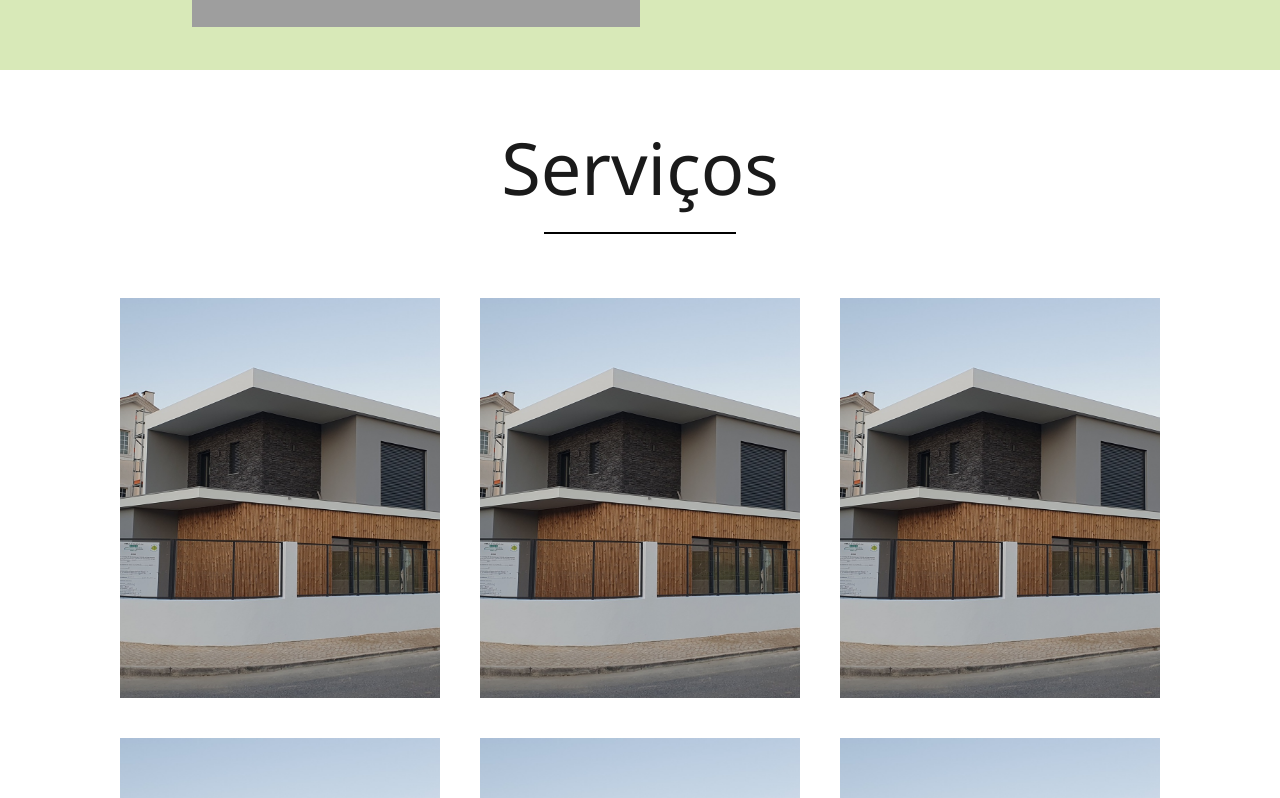
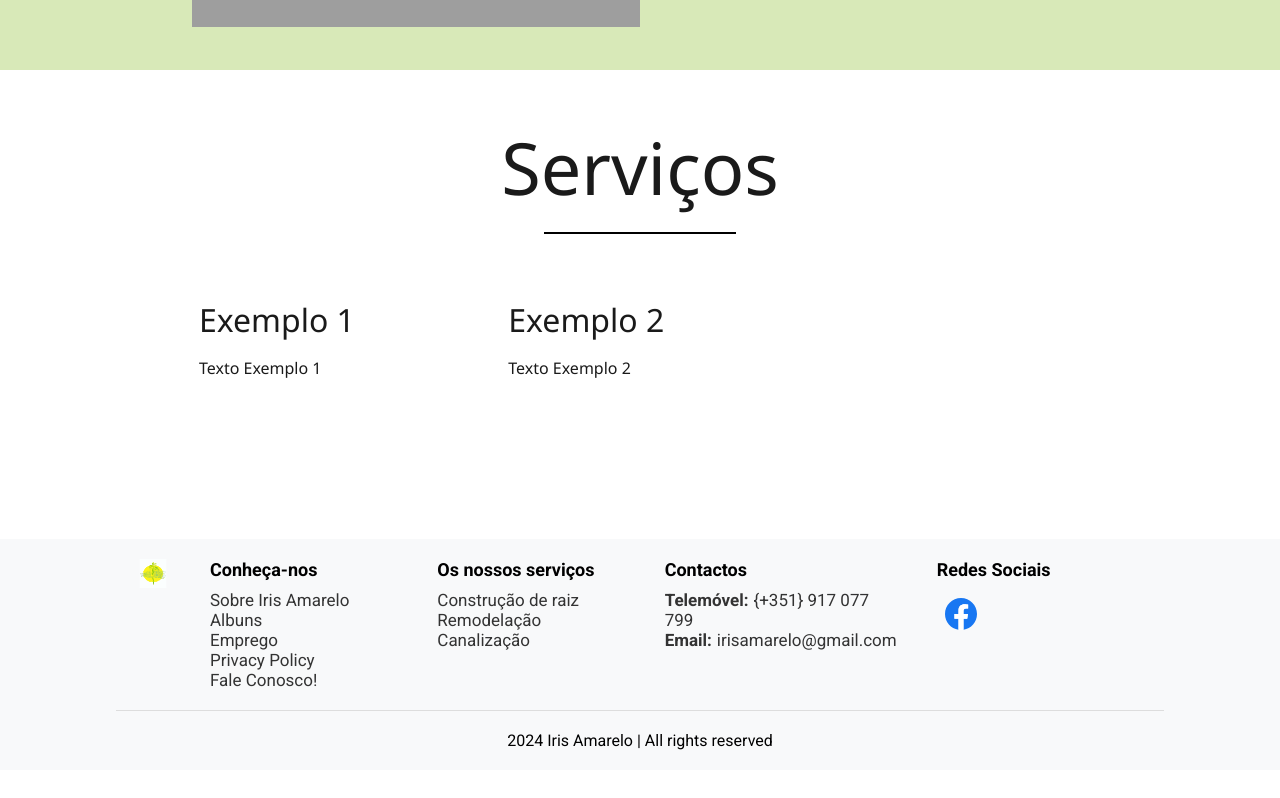
Before and after one commit to rfcfe/iris-website, a React (Create React App) app: page / in a window 1280 px wide. Shown: the part 2014-2812 px from the top of the page. After the commit the page ends 2784 px from the top, so only its background shows below. Built offline with nearby package versions, Linux system fonts and the light colour scheme; grey boxes are pictures that could not be loaded.

Commit message:
privacy policy

```diff
--- /dev/null
+++ b/src/Components/Cards/TextCard.jsx
@@ -0,0 +1,34 @@
+import React from "react";
+import useIntersectionObserver from "../../utils/useIntersectionObserver";
+
+function TextCard({ Data }) {
+  const [isVisible, sectionRef] = useIntersectionObserver();
+  const isSmallScreen = window.innerWidth <= 1000;
+
+  return (
+    <div ref={sectionRef}>
+      {Data && (
+        <div
+          className={`textCard-grid-container  ${
+            isSmallScreen ? "active" : isVisible ? "active" : ""
+          }`}
+        >
+          {console.log(Data[1].text)}
+          {Data.map((item, index) => (
+            <div
+              key={index}
+              className={`textCard-text-container ${
+                isSmallScreen ? "active" : isVisible ? "active" : ""
+              }`}
+            >
+              <h3 className={`textCard-subtitle`}>{item.title}</h3>
+              <span className={`textCard-text`}>{item.text}</span>
+            </div>
+          ))}
+        </div>
+      )}
+    </div>
+  );
+}
+
+export default TextCard;
--- /dev/null
+++ b/src/Components/Cards/TextCard3.jsx
@@ -0,0 +1,33 @@
+import React from "react";
+import useIntersectionObserver from "../../utils/useIntersectionObserver";
+
+function TextCard3({ Data }) {
+  const [isVisible, sectionRef] = useIntersectionObserver();
+  const isSmallScreen = window.innerWidth <= 1000;
+
+  return (
+    <div ref={sectionRef}>
+      {Data && (
+        <div
+          className={`textCard-grid-container2  ${
+            isSmallScreen ? "active" : isVisible ? "active" : ""
+          }`}
+        >
+          {Data.map((item, index) => (
+            <div
+              key={index}
+              className={`textCard-text-container ${
+                isSmallScreen ? "active" : isVisible ? "active" : ""
+              }`}
+            >
+              <h3 className={`textCard-subtitle`}>{item.title}</h3>
+              <span className={`textCard-text`}>{item.text}</span>
+            </div>
+          ))}
+        </div>
+      )}
+    </div>
+  );
+}
+
+export default TextCard3;
--- a/src/Components/Cards/cards.css
+++ b/src/Components/Cards/cards.css
@@ -4,13 +4,15 @@
     width: 20rem;
     height: 50vh
 }
-.card{
+
+.card {
     opacity: 0;
     transform: translateX(100%);
     transition: opacity 1s, transform 1.5s;
 }
-.card.active{
-    opacity:1;
+
+.card.active {
+    opacity: 1;
     transform: translateX(0);
 }
 
@@ -83,3 +85,59 @@
         margin-right: 0;
     }
 }
+
+/*---------------------------------------------------------*/
+.textCard-grid-container {
+    display: grid;
+    grid-template-columns: 1fr 1fr;
+    margin: 5% auto;
+    max-width: 70vw;
+    justify-items: center;
+    align-items: center;
+    grid-gap: 2rem;
+}
+
+.textCard-grid-container2 {
+    display: grid;
+    grid-template-columns: 1fr 1fr 1fr;
+    margin: 5% auto;
+    max-width: 70vw;
+    justify-items: center;
+    align-items: center;
+    grid-gap: 2rem;
+}
+
+.textCard-text-container {
+    display: flex;
+    width: 95%;
+    flex-direction: column;
+    justify-content: center;
+}
+
+.textCard-subtitle {
+    font-size: clamp(1rem, 6vw, 2rem);
+    color: #1a1a1a;
+    font-weight: 1;
+    font-family: "Segoe UI", Arial, sans-serif;
+    margin-bottom: 1rem;
+}
+
+.textCard-text {
+    font-size: 1rem;
+    color: #1a1a1a;
+    font-weight: 50;
+    font-family: "Segoe UI", Arial, sans-serif;
+    margin-bottom: 2rem;
+}
+
+
+.textCard-grid-container2 {
+    opacity: 0;
+    transform: translateY(100%);
+    transition: opacity 1s, transofrm 1.5s;
+}
+
+.textCard-grid-container2.active {
+    opacity: 1;
+    transform: translateY(0);
+}
--- a/src/Components/Section/Section3.jsx
+++ b/src/Components/Section/Section3.jsx
@@ -2,6 +2,8 @@ import React, { useEffect, useRef, useState } from "react";
 import CardCollection from "../Cards/CardCollection";
 import { SECTION3_DATA } from "../../utils/data";
 import useIntersectionObserver from "../../utils/useIntersectionObserver";
+import TextCard3 from "../Cards/TextCard3";
+import { ABOUT_TEXT_CARDS } from "../../utils/data";
 
 function Section3() {
   const [isVisible, sectionRef] = useIntersectionObserver();
@@ -25,8 +27,8 @@ function Section3() {
           isSmallScreen ? "active" : isVisible ? "active" : ""
         }`}
       ></div>
-      <CardCollection items={SECTION3_DATA} />
-      {console.log(isVisible)}
+      {/* <CardCollection items={SECTION3_DATA} /> */}
+      <TextCard3 Data={ABOUT_TEXT_CARDS}/>
     </section>
   );
 }
--- a/src/Pages/Albuns.jsx
+++ b/src/Pages/Albuns.jsx
@@ -1,10 +1,11 @@
 import React from "react";
-import Section1 from "../Components/Section/Section1";
+import CardCollection from "../Components/Cards/CardCollection";
+import { SECTION3_DATA } from "../utils/data";
 
 function Albuns() {
   return (
     <div>
-      <Section1 />
+      <CardCollection items={SECTION3_DATA} />
     </div>
   );
 }
--- a/src/Pages/Sobre.jsx
+++ b/src/Pages/Sobre.jsx
@@ -1,7 +1,8 @@
 import React from "react";
 import "./pages.css";
 import useIntersectionObserver from "../utils/useIntersectionObserver";
-
+import TextCard from "../Components/Cards/TextCard";
+import { ABOUT_TEXT_CARDS } from "../utils/data";
 
 function Sobre() {
   const [isVisible, sectionRef] = useIntersectionObserver();
@@ -14,46 +15,41 @@ function Sobre() {
           isSmallScreen ? "active" : isVisible ? "active" : ""
         }`}
       >
-        <h1 className="sobre-title">IRIS AMARELO</h1>
+        <h1
+          className={`sobre-title  ${
+            isSmallScreen ? "active" : isVisible ? "active" : ""
+          }`}
+        >
+          IRIS AMARELO
+        </h1>
       </div>
-      <div className="sobre-container1">
-        <div className="sobre-left">
+      <div
+        className={`sobre-container1  ${
+          isSmallScreen ? "active" : isVisible ? "active" : ""
+        }`}
+      >
+        <div className={`sobre-left`}>
           <img src="../images/obra3.png" className="sobre-img" />
         </div>
-        <div className="sobre-right">
-          <h2 className="sobre-subtitle"> História </h2>
-          <span className="sobre-text">
+        <div className={`sobre-right`}>
+          <h2 className={`sobre-subtitle`}> História </h2>
+          <span className={`sobre-text`}>
             A historia djsiajdosa dsiaohiajiosd dsiahoidhsaoidsha
             odhsaiouhdsaiodhsa ohsdaiosdhoidhasio
           </span>
-          <h3 className="sobre-subtitle2"> Valores </h3>
-          <span className="sobre-text">
+          <h3 className={`sobre-subtitle2`}> Valores </h3>
+          <span className={`sobre-text`}>
             A historia djsiajdosa dsiaohiajiosd dsiahoidhsaoidsha
             odhsaiouhdsaiodhsa ohsdaiosdhoidhasio
           </span>
-          <h3 className="sobre-subtitle2"> Missão </h3>
-          <span className="sobre-text">
+          <h3 className={`sobre-subtitle2`}> Missão </h3>
+          <span className={`sobre-text`}>
             A historia djsiajdosa dsiaohiajiosd dsiahoidhsaoidsha
             odhsaiouhdsaiodhsa ohsdaiosdhoidhasio
           </span>
         </div>
       </div>
-      <div className="sobre-text-grid-container">
-        <div className="sobre-text-container">
-          <h3 className="sobre-subtitle2">exemplo</h3>
-          <span className="sobre-text">
-            A historia djsiajdosa dsiaohiajiosd dsiahoidhsaoidsha
-            odhsaiouhdsaiodhsa ohsdaiosdhoidhasio
-          </span>
-        </div>
-        <div className="sobre-text-container">
-          <h3 className="sobre-subtitle2">exemplo</h3>
-          <span className="sobre-text">
-            A historia djsiajdosa dsiaohiajiosd dsiahoidhsaoidsha
-            odhsaiouhdsaiodhsa ohsdaiosdhoidhasio
-          </span>
-        </div>
-      </div>
+      <TextCard Data={ABOUT_TEXT_CARDS} />
     </div>
   );
 }
--- a/src/Pages/pages.css
+++ b/src/Pages/pages.css
@@ -5,7 +5,6 @@
     flex-direction: column;
     justify-content: center;
     overflow: hidden;
-
 }
 
 .sobre-title-container {
@@ -91,3 +90,74 @@
     flex-direction: column;
     justify-content: center;
 }
+
+.sobre-container1,
+.sobre-text-container,
+.sobre-title {
+    opacity: 0;
+    transform: translateY(100%);
+    transition: opacity 1s, transform 1.5s;
+}
+
+.sobre-container1.active,
+.sobre-text-container.active,
+.sobre-title.active {
+    opacity: 1;
+    transform: translateX(0);
+}
+
+@media (max-width: 1200px) {
+    .sobre-container1 {
+        grid-template-columns: 1fr;
+    }
+
+    .sobre-img {
+        display: none;
+    }
+
+    .sobre-right {
+        margin-left: 0;
+    }
+
+    .sobre-text-grid-container {
+        grid-template-columns: 1fr;
+    }
+}
+
+@media (max-width: 1000px) {
+    .sobre-layout {
+        margin-top: 5rem;
+
+    }
+}
+
+/*---------------------------------------------------------------------------*/
+
+
+.privacy-policy-layout {
+    width: 100%;
+    margin: 0 auto;
+    display: flex;
+    flex-direction: column;
+    justify-content: center;
+    overflow: hidden;
+}
+
+.privacy-policy-title-container {
+    background-color: rgb(216, 233, 184);
+    padding: 3rem;
+}
+
+.privacy-policy-title {
+    font-size: 4.5rem;
+    font-weight: 1;
+    text-align: center;
+    color: #1a1a1a;
+    font-size: clamp(2rem, 6vw, 4.5rem);
+    font-family: "Segoe UI", Arial, sans-serif;
+}
+
+.privacy-policy-text-layout {
+    display: flex;
+    flex-direction: column;
+}
--- a/src/utils/data.js
+++ b/src/utils/data.js
@@ -139,15 +139,15 @@ export const FOOTER_LINKS = [
     links: [
       {
         text: "Construção de raiz",
-        site: "/servicos",
+        site: "/albuns",
       },
       {
         text: "Remodelação",
-        site: "/servicos",
+        site: "/albuns",
       },
       {
         text: "Canalização",
-        site: "/servicos",
+        site: "/albuns",
       },
     ],
   },
@@ -187,6 +187,16 @@ export const SERVICES = [
     description: "Pintura...",
   },
 ];
+export const ABOUT_TEXT_CARDS = [
+  {
+    title: "Exemplo 1",
+    text: "Texto Exemplo 1",
+  },
+  {
+    title: "Exemplo 2",
+    text: "Texto Exemplo 2",
+  },
+];
 
 export const SOCIALS = {
   title: "Redes Sociais",
```
